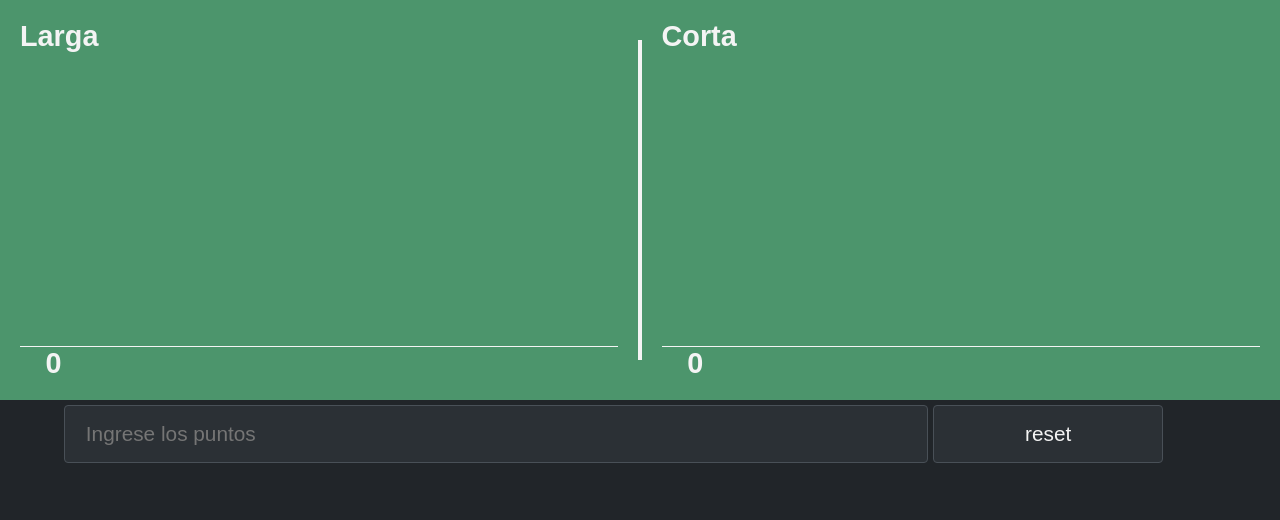
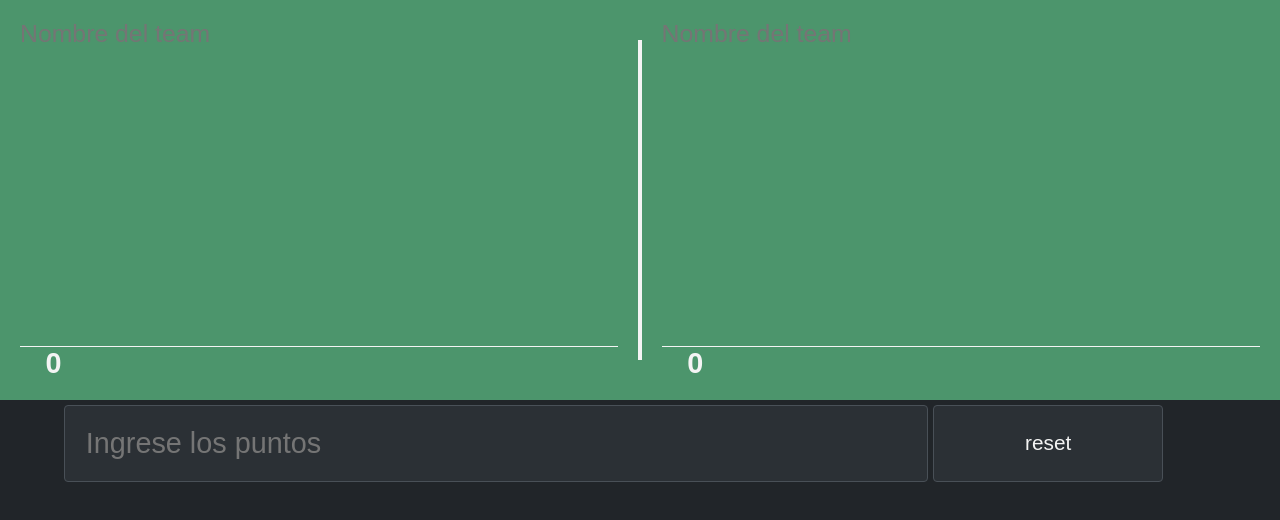
Before and after one commit to AlexisDevice/domino-score, a plain HTML site: page index.html in a window 1280 px wide. Drawn offline with Linux system fonts and the light colour scheme.

Commit message:
Version 1.2

```diff
--- a/index.html
+++ b/index.html
@@ -10,7 +10,8 @@
     <div class="app">
         <div class="board">
             <div class="long">
-                <span>Larga</span>
+                <input type="text" id="team-left"
+                placeholder="Nombre del team" class="team-name" onchange="saveTeamName('left', this.value)">
                 <div class="historial" id="h-long" onclick="addScore('long')"></div>
                 <div class="cal">
                     <span id="total-long">0</span>
@@ -18,7 +19,8 @@
             </div>
             <div class="divider"></div>
             <div class="short">
-                <span>Corta</span>
+                <input type="text" id="team-right"
+                placeholder="Nombre del team" class="team-name" onchange="saveTeamName('right', this.value)">
                 <div class="historial" id="h-short" onclick="addScore('short')"></div>
                 <div class="cal">
                     <span id="total-short">0</span>
--- a/scripts.js
+++ b/scripts.js
@@ -5,6 +5,8 @@ let tableLong = document.getElementById('h-long');
 let tableShort = document.getElementById('h-short');
 let totalLong = document.getElementById('total-long');
 let totalShort = document.getElementById('total-short');
+let teamLeftName = document.getElementById('team-left');
+let teamRightName = document.getElementById('team-right');
 
 
 let longScore = [];
@@ -12,6 +14,10 @@ let shortScore = [];
 
 if (localStorage.getItem('longScore') != null && localStorage.getItem('shortScore') != null) {
     loadFromLocalStorage();
+}
+
+if (localStorage.getItem('left') != null && localStorage.getItem('right') != null) {
+    loadTeamName();
 }
 
 
@@ -65,6 +71,11 @@ function loadFromLocalStorage() {
     });
 }
 
+function loadTeamName() {
+    teamLeftName.value = window.localStorage.getItem('left');
+    teamRightName.value = window.localStorage.getItem('right');
+}
+
 function resetScore() {
     longScore = [];
     shortScore = [];
@@ -74,3 +85,13 @@ function resetScore() {
     totalShort.textContent = '0';
     localStorage.clear();
 }
+
+function saveTeamName(side, teamName) {
+    if (side == 'left') {
+        window.localStorage.setItem('left', teamName);
+    } else if (side == 'right') {
+        window.localStorage.setItem('right', teamName);
+    } else {
+        console.log('Esto no deberia de ocurrir');
+    }
+}
--- a/styles.css
+++ b/styles.css
@@ -76,13 +76,23 @@ span {
     border-top: 1px solid var(--white-color);
 }
 
+input[type="text"].team-name {
+    width: 100%;
+    height: fit-content;
+    background-color: transparent;
+    color: var(--white-color);
+    outline: none;
+    border: none;
+    font-size: calc(1vw + 1.5vh);
+}
+
 input[type="number"] {
     margin: 5px 0px;
     padding: calc(1vh + 1vw);
     width: 75%;
-    height: calc(2vw + 4vh);
+    height: fit-content;
     font-family: sans-serif;
-    font-size: calc(1vw + 1vh);
+    font-size: calc(1vw + 2vh);
     border-radius: 4px;
     color: var(--white-color);
     background-color: var(--glass-color);
```
